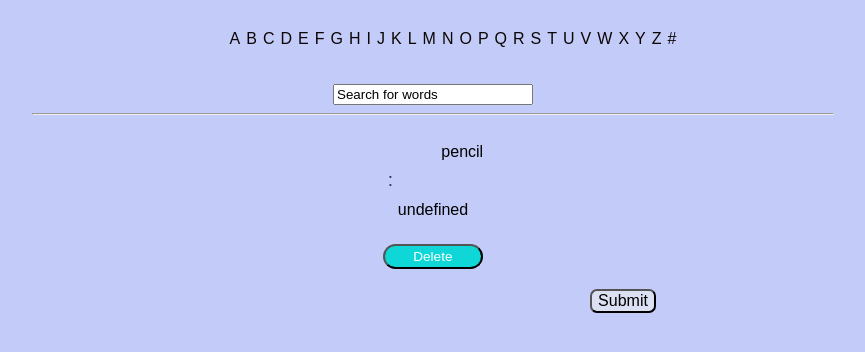
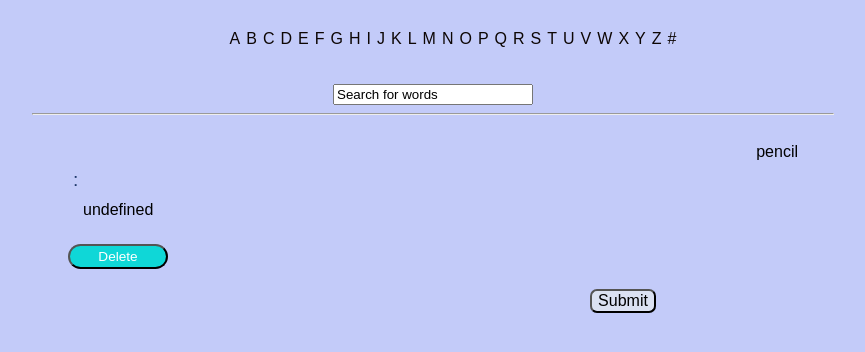
Before and after one commit to ColinFendrick/jabberdexicon, a React app: page /entry/1 in a window 1280 px wide. Shown: the part 60-412 px from the top of the page, without its empty margins (207-1072 px from the left). Built offline with nearby package versions, Linux system fonts and the light colour scheme; some packages are replaced by stand-ins of ours; no server answers.

Commit message:
Updated some css

```diff
--- a/src/styles/ShowWord.scss
+++ b/src/styles/ShowWord.scss
@@ -1,6 +1,6 @@
 .ShowWord {
   text-align: left;
-  width: 90%;
+  width: 90vh;
   padding: 5px;
 }
 
@@ -12,6 +12,7 @@
 .definition {
   margin: 10px;
   font-size: 1em;
+  width: 90%;
 }
 
 .deleteButton {
```
